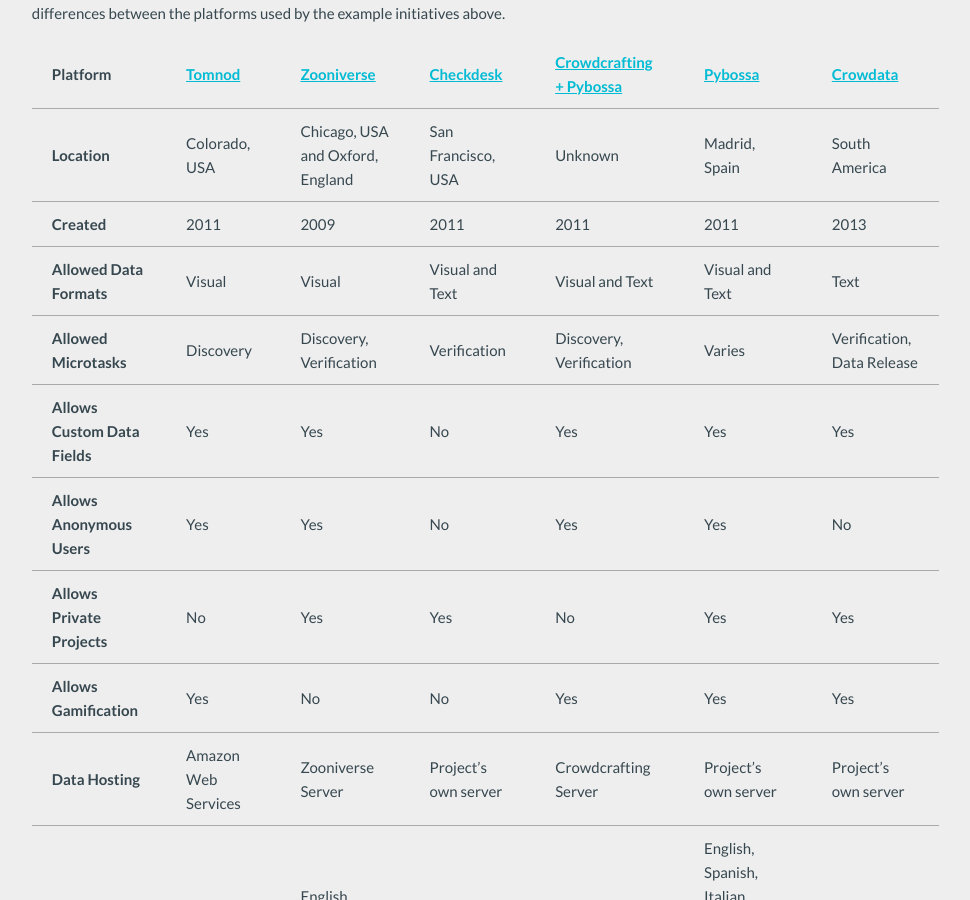
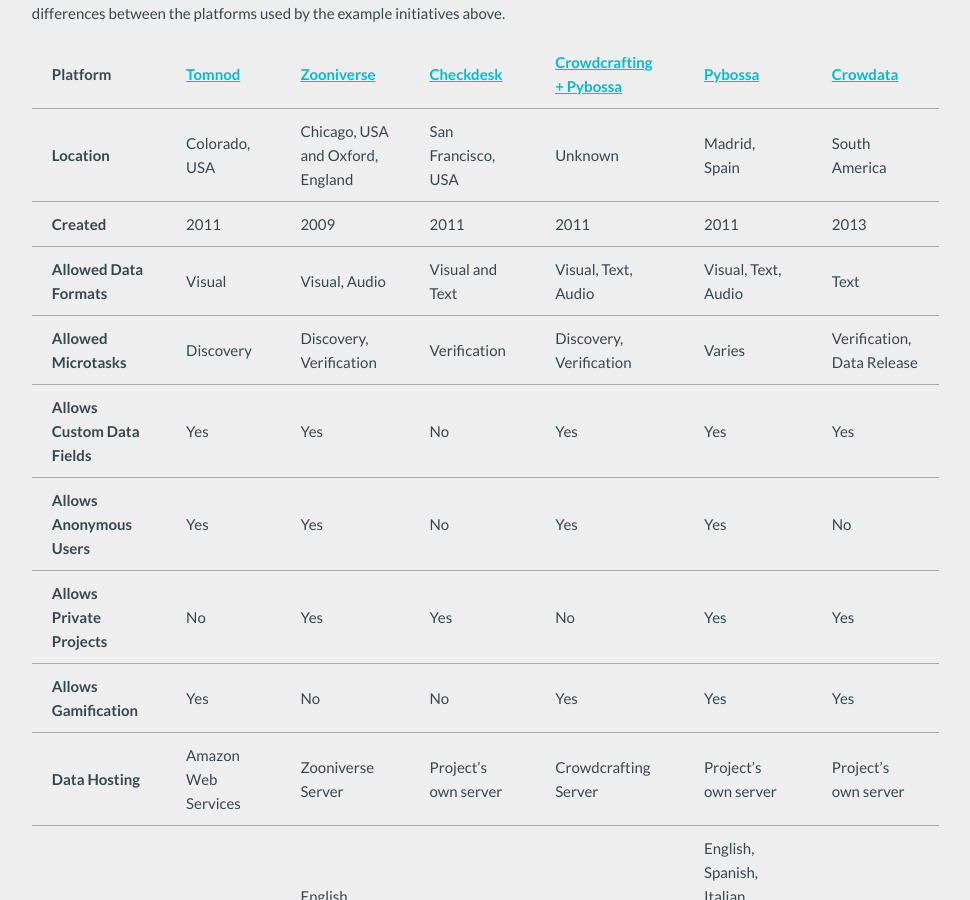
Before and after one commit to the-engine-room/library, a Jekyll site: the page built from _posts/2015-12-07-microtasking.md, in a window 1280 px wide and 900 px high, scrolled down 2296 px. Shown: the whole window, without its empty margins (301-1271 px from the left). Built offline with Jekyll 4.4.1, drawn with Linux system fonts in a browser that asks for light colours; nearby versions of some CDN libraries; comment, search, counter and statistics services are not loaded.

Commit message:
Updated formats accepted by different platforms
Amended to reflect fact that Zooniverse and Pybossa/Crowdcrafting allow users to work with audio files too.

```diff
--- a/_posts/2015-12-07-microtasking.md
+++ b/_posts/2015-12-07-microtasking.md
@@ -40,7 +40,7 @@ Platform | [Tomnod](//www.tomnod.com) | [Zooniverse](//www.zooniverse.org) | [Ch
 -------- | -------- | -------- | -------- | -------- | -------- | -------- |
 __Location__ | Colorado, USA | Chicago, USA and Oxford, England | San Francisco, USA | Unknown | Madrid, Spain | South America |
 __Created__ | 2011 | 2009 | 2011 | 2011 | 2011 | 2013 |
-__Allowed Data Formats__ | Visual | Visual | Visual and Text | Visual and Text | Visual and Text | Text |
+__Allowed Data Formats__ | Visual | Visual, Audio | Visual and Text | Visual, Text, Audio | Visual, Text, Audio | Text |
 __Allowed Microtasks__ | Discovery | Discovery, Verification | Verification | Discovery, Verification | Varies | Verification, Data Release |
 __Allows Custom Data Fields__ | Yes | Yes | No | Yes | Yes | Yes |
 __Allows Anonymous Users__ | Yes | Yes | No | Yes | Yes | No |
```
